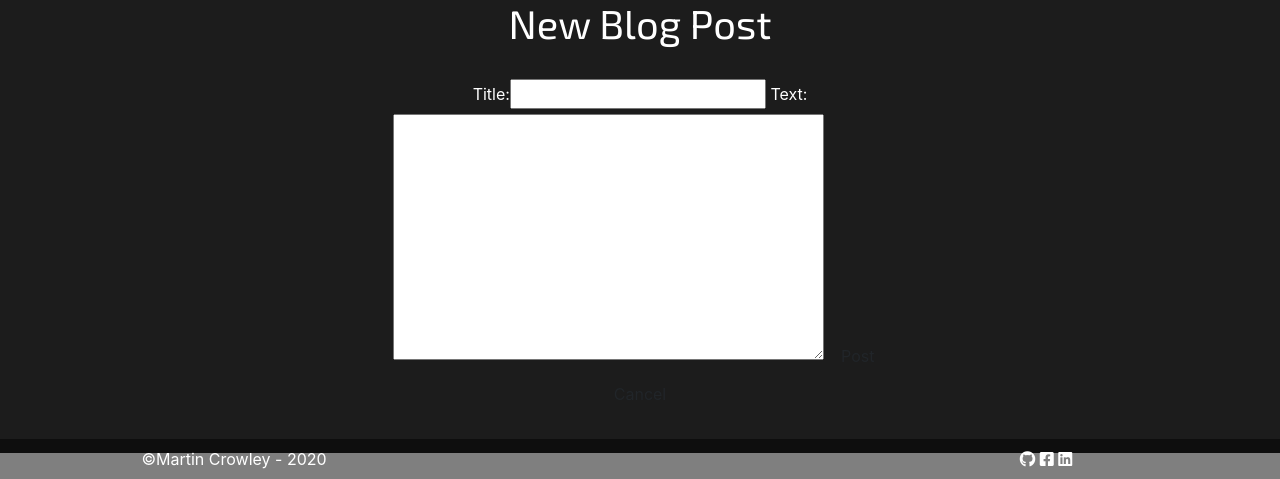
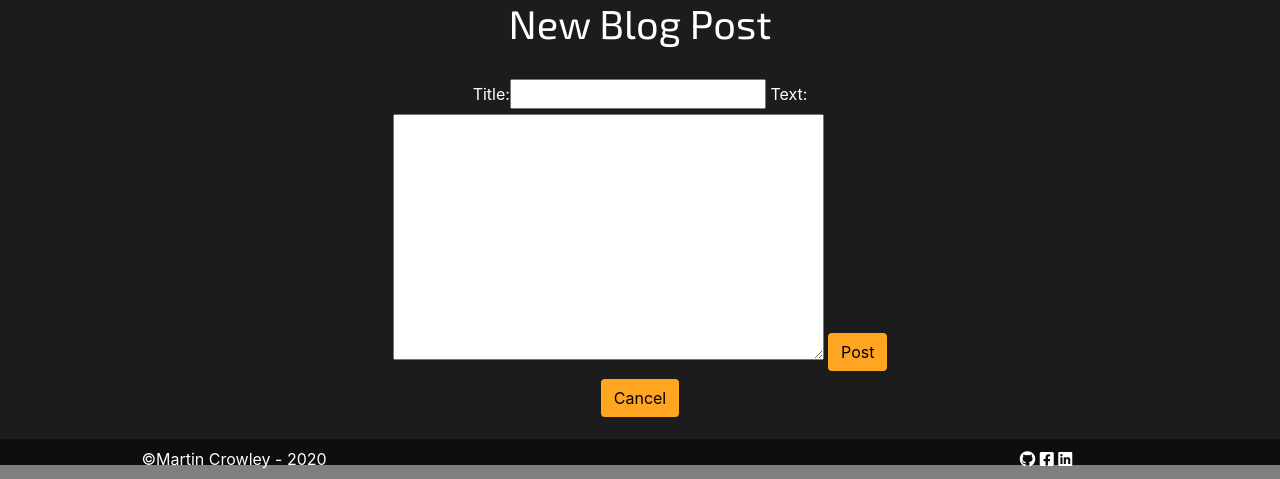
Before and after one commit to Mcrowley93/the_life_and_times, a Django app: page /post/new/ in a window 1280 px wide. Shown: the part 321-800 px from the top of the page. Run offline with Django 3.2, Linux system fonts and the light colour scheme; some libraries are stand-ins or nearby versions.

Commit message:
added custom styling for all pages to allow the site to be more aesthetically pleasing

```diff
--- a/static/css/custom.css
+++ b/static/css/custom.css
@@ -194,6 +194,23 @@ div.card {
     background-color: transparent;
 }
 
+a.btn.btn-custom,
+button.btn.btn-custom{
+    background-color: #ffa522;
+    -webkit-transition: .3s ease-in-out;
+    transition: .3s ease-in-out;
+    text-decoration: none;
+    margin-bottom: 0.5rem;
+    color: black;
+}
+a.btn.btn-custom:focus,
+a.btn.btn-custom:hover,
+button.btn.btn-custom:focus,
+button.btn.btn-custom:hover {
+    background-color: #a76400;
+    color: white;
+}
+
 /* Footer */
 .page-footer {
     text-align: center;
```
